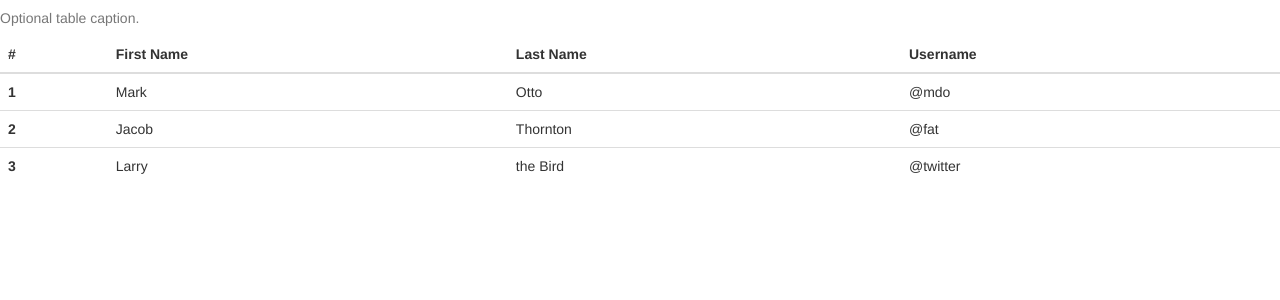
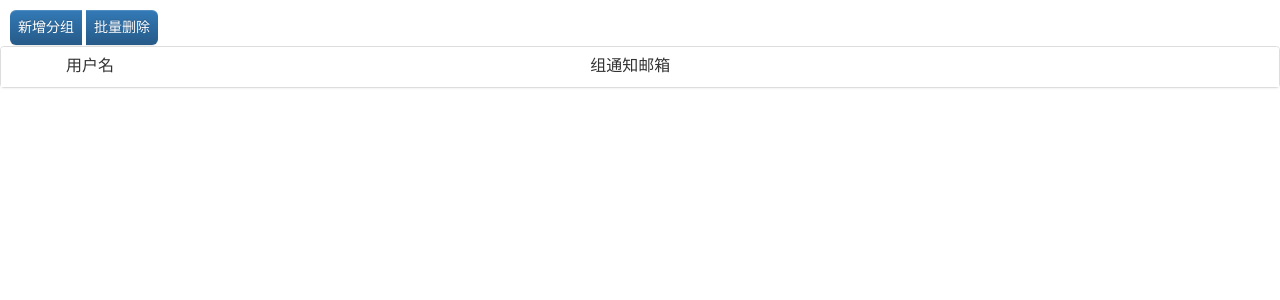
Before and after one commit to yongqiu-chen/django-test, a Django app: page /sshconfig/ in a window 1280 px wide. Shown: the top 300 px of the page. Run offline with Django 3.2, Linux system fonts and the light colour scheme; data that the repository does not hold is empty; some libraries are stand-ins or nearby versions.

Commit message:
2021-05-24 09:39

```diff
--- a/main/settings.py
+++ b/main/settings.py
@@ -81,7 +81,7 @@ DATABASES = {
         'ENGINE': 'django.db.backends.mysql',
         'USER': 'django',
         'PASSWORD': 'django',
-        'HOST': 'localhost',
+        'HOST': '10.66.245.5',
         'PORT': 3306,
         'NAME': 'django',
     }
--- a/sshConfig/views.py
+++ b/sshConfig/views.py
@@ -1,7 +1,17 @@
 from django.shortcuts import render
+
+from .models import ssh_user, ssh_gourp
+
+from django.core import serializers
 
 
 # Create your views here.
 
 def index(request):
-    return render(request, 'sshConfig/index.html')
+    if request.POST:
+        gourp_name = request.POST.get('group_name')
+        email_name = request.POST.get('email_addr')
+        store = ssh_gourp(group_name=gourp_name, email_name=email_name)
+        store.save()
+    getallgourp = serializers.serialize("python", ssh_gourp.objects.all())
+    return render(request, 'sshConfig/index.html', {'datas': getallgourp})
--- /dev/null
+++ b/static/sshconfig/css/sshconfig.css
@@ -0,0 +1,52 @@
+    .panel-default>.panel-heading {
+        background-image: linear-gradient(to bottom,#ffffff 0,#ffffff 100%);
+    }
+   .panel-group ul{
+        list-style:none;
+        text-align: left;
+        padding:0;
+        margin-bottom:0;
+    }
+    a:hover{
+        text-decoration: none;
+    }
+    a:link {
+        text-decoration: none;
+    }
+    a:active {
+        text-decoration: none;
+    }
+    a:visited {
+        text-decoration: none;
+    }
+    a {
+        color: black;
+        text-decoration: none;
+    }
+    .btn-group-lg>.btn, .btn-lg{
+        padding: 8px;
+        font-size: 14px;
+        border-width: 0;
+    }
+    .btn-primary-my{
+        margin: 10px  0  1px 10px;
+        border-top-right-radius: 0;
+        border-bottom-right-radius: 0;
+    }
+    .btn-primary-my2{
+        margin: 10px  0  1px 0;
+        border-top-left-radius: 0;
+        border-bottom-left-radius: 0;
+    }
+    .panel-my {
+        margin-top: 0;
+    }
+    .panel-heading-my{
+        height: 40px;
+        line-height: 40px;
+    }
+    .line_style{
+        width: 42%;
+        float: left;
+        padding-left: 50px;
+    }
--- /dev/null
+++ b/static/sshconfig/js/sshconfig.js
@@ -0,0 +1,18 @@
+function submitForm_filter_platform(){
+    //获取form表单对象,提交选择项目
+    var form = document.getElementById("add_group");
+    form.submit();//form表单提交
+}
+function stopBubble(e){
+
+　　if(e&&e.stopPropagation){//非IE
+
+　　　　e.stopPropagation();
+
+　　}else{//IE
+
+　　　　window.event.cancelBubble=true;
+
+　　}
+
+}
--- a/templates/sshConfig/index.html
+++ b/templates/sshConfig/index.html
@@ -7,40 +7,88 @@
     <link rel="stylesheet" href="/static/bootstrap/css/bootstrap-theme.min.css">
     <script src="/static/bootstrap/js/jquery.min.js"></script>
     <script src="/static/bootstrap/js/bootstrap.min.js"></script>
+    <link rel="stylesheet" href="/static/sshconfig/css/sshconfig.css">
+    <script src="/static/sshconfig/js/sshconfig.js"></script>
 </head>
 <body>
-    <div class="bs-example" data-example-id="simple-table">
-        <table class="table">
-          <caption>Optional table caption.</caption>
-          <thead>
-            <tr>
-              <th>#</th>
-              <th>First Name</th>
-              <th>Last Name</th>
-              <th>Username</th>
-            </tr>
-          </thead>
-          <tbody>
-            <tr>
-              <th scope="row">1</th>
-              <td>Mark</td>
-              <td>Otto</td>
-              <td>@mdo</td>
-            </tr>
-            <tr>
-              <th scope="row">2</th>
-              <td>Jacob</td>
-              <td>Thornton</td>
-              <td>@fat</td>
-            </tr>
-            <tr>
-              <th scope="row">3</th>
-              <td>Larry</td>
-              <td>the Bird</td>
-              <td>@twitter</td>
-            </tr>
-          </tbody>
-        </table>
+    <button type="button" class="btn btn-primary btn-lg btn-primary-my" data-toggle="modal" data-target="#myModal">
+      新增分组
+    </button>
+    <!-- Modal -->
+    <div class="modal fade" id="myModal" tabindex="-1" role="dialog" aria-labelledby="myModalLabel">
+      <div class="modal-dialog" role="document">
+        <div class="modal-content">
+          <div class="modal-header">
+            <button type="button" class="close" data-dismiss="modal" aria-label="Close"><span aria-hidden="true">&times;</span></button>
+            <h4 class="modal-title" id="myModalLabel">新增分组</h4>
+          </div>
+          <form method="post" action="/sshconfig/" id="add_group" >
+              {% csrf_token %}
+              <div class="modal-body">
+                <div class="input-group">
+                  <span class="input-group-addon" id="basic-addon1">组名称</span>
+                  <input type="text" class="form-control" placeholder="组名称" aria-describedby="basic-addon1" name="group_name">
+                </div>
+                <label for="basic-url"></label>
+                <input name="from" type="hidden" value="/sshconfig">
+                <div class="input-group">
+                  <span class="input-group-addon" id="basic-addon1">通告邮箱</span>
+                  <input type="text" class="form-control" placeholder="通告邮箱" aria-describedby="basic-addon1" name="email_addr">
+                </div>
+              </div>
+              <div class="modal-footer">
+                <button type="button" class="btn btn-default" data-dismiss="modal">取消</button>
+                <button type="button" class="btn btn-primary" onclick="submitForm_filter_platform()">保存</button>
+              </div>
+          </form>
+        </div>
+      </div>
+    </div>
+    <button type="button" class="btn btn-primary btn-lg btn-primary-my2">
+      批量删除
+    </button>
+    <div class="panel-group" id="accordion">
+                <div class="panel panel-default" style="background-color: #ffffff;margin-top: 0">
+                    <div class="panel-heading panel-heading-my" >
+                        <h4 class="panel-title" >
+                            <a data-toggle="collapse" data-parent="#accordion">
+                                <div>
+                                    <div class="line_style">用户名</div>
+                                    <div class="line_style">组通知邮箱</div>
+                                </div>
+                            </a>
+                        </h4>
+                    </div>
+                </div>
+        {% for data in datas %}
+                <div class="panel panel-default" style="background-color: #ffffff;margin-top: 0">
+                    <div class="panel-heading panel-heading-my" >
+                        <h4 class="panel-title" >
+                            <a data-toggle="collapse" data-parent="#accordion"
+                               href="#collapse{{ data.pk }}">
+                                <div>
+                                    <span class="caret"></span>
+                                    <div class="line_style">{{ data.fields.group_name }}</div>
+                                    <div class="line_style">{{ data.fields.email_name }}</div>
+                                    <div class="btn-group" role="group"  onclick="stopBubble()">
+                                        <a href="https://www.baidu.com"><button>新增</button></a>
+                                        <button>修改组信息</button>
+                                    </div>
+                                </div>
+                            </a>
+                        </h4>
+                    </div>
+                    <div id="collapse{{ data.pk }}" class="panel-collapse collapse">
+                        <div class="panel-body panel-body-2">
+                            <ul id="select1">
+                                <li><a href="/register/" target="iframe_a">当前分组情况</a></li>
+                                <li><a href="/login/">历史构建</a></li>
+                            </ul>
+                        </div>
+                    </div>
+                </div>
+        {% endfor %}
+
     </div>
 </body>
 </html>
```
Also changed, not shown: sshConfig/models.py (+11 -0 lines), README.md, sshConfig/migrations/0001_initial.py (added), sshConfig/migrations/0002_ssh_user.py (added), sshConfig/migrations/0003_ssh_user_gourp_id.py (added).
